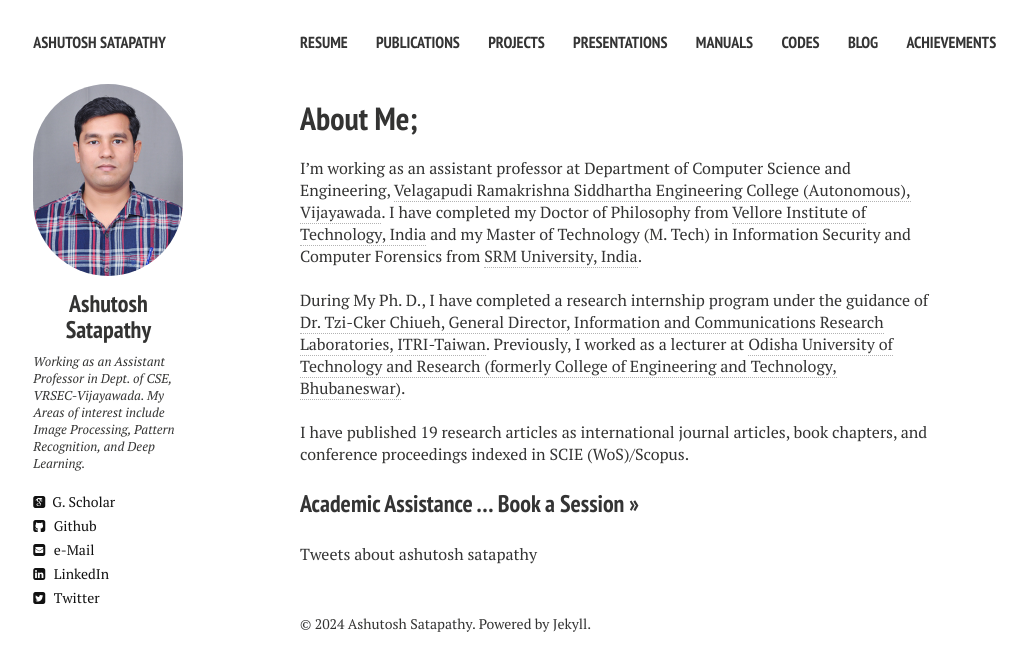
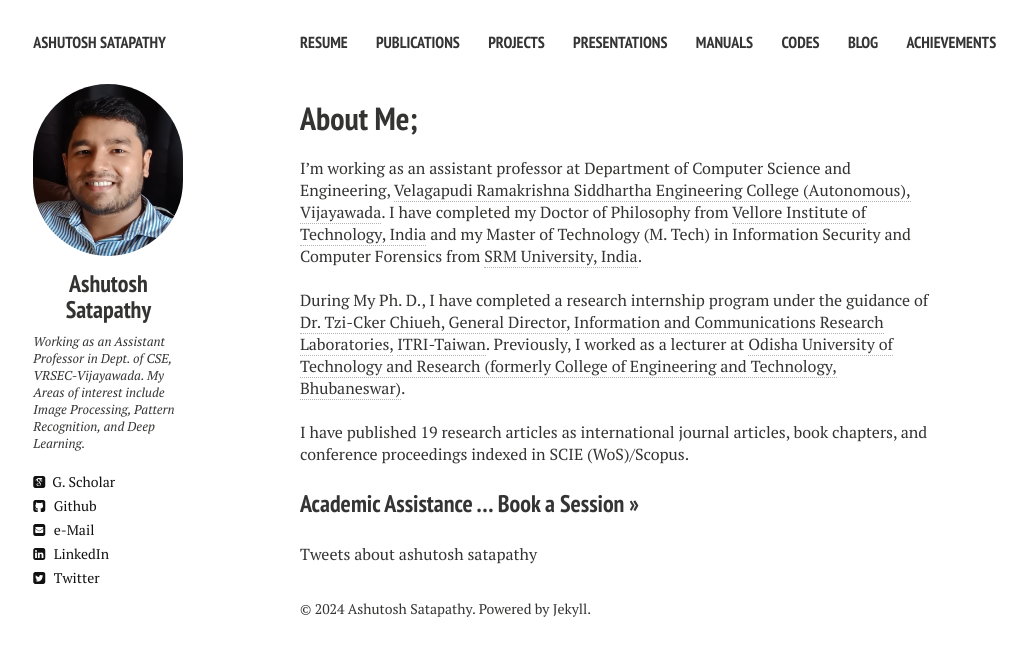
Before and after one commit to ashutoshsatapathy1990/ashutoshsatapathy1990.github.io, a Jekyll site: the page built from index.md, in a window 1280 px wide. Shown: the top 671 px of the page, without its empty margins (20-1047 px from the left). Built offline with Jekyll 4.4.1, drawn with Linux system fonts in a browser that asks for light colours; nearby versions of some CDN libraries; comment, search, counter and statistics services are not loaded.

Commit message:
Update _config.yml

```diff
--- a/_config.yml
+++ b/_config.yml
@@ -7,7 +7,7 @@ disqus_shortname            :  Ashu
 # Owner/author information
 owner:
   name                      :  <center>Ashutosh Satapathy</center>
-  avatar                    :  ashu.JPG
+  avatar                    :  ashutosh.jpg
   description               :  Assistant Professor, VRSEC, Vijayawada
   bio                       :  Working as an Assistant Professor in Dept. of CSE, VRSEC-Vijayawada. My Areas of interest include Image Processing, Pattern Recognition, and Deep Learning.
   email                     :  ashutosh@vrsiddhartha.ac.in
```
